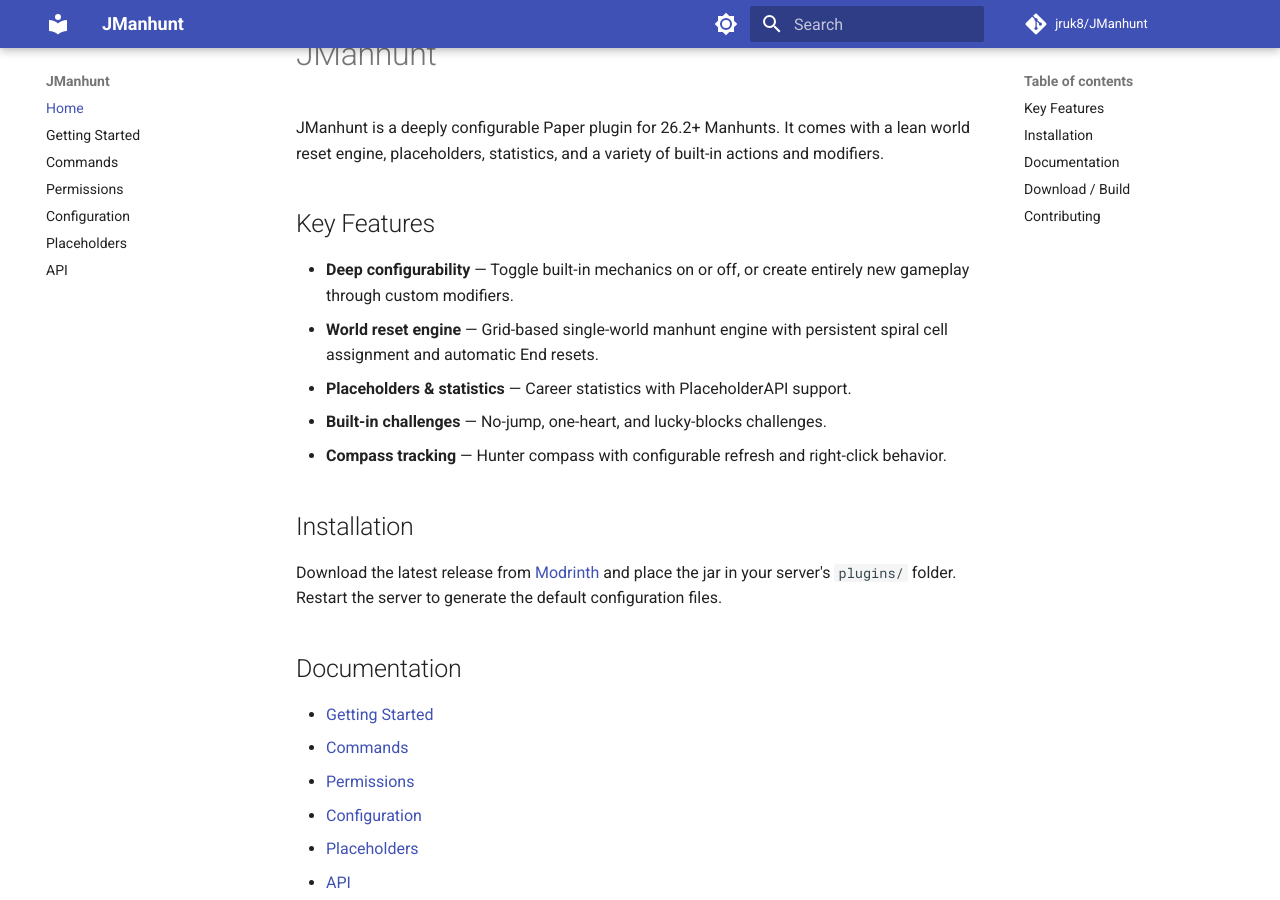
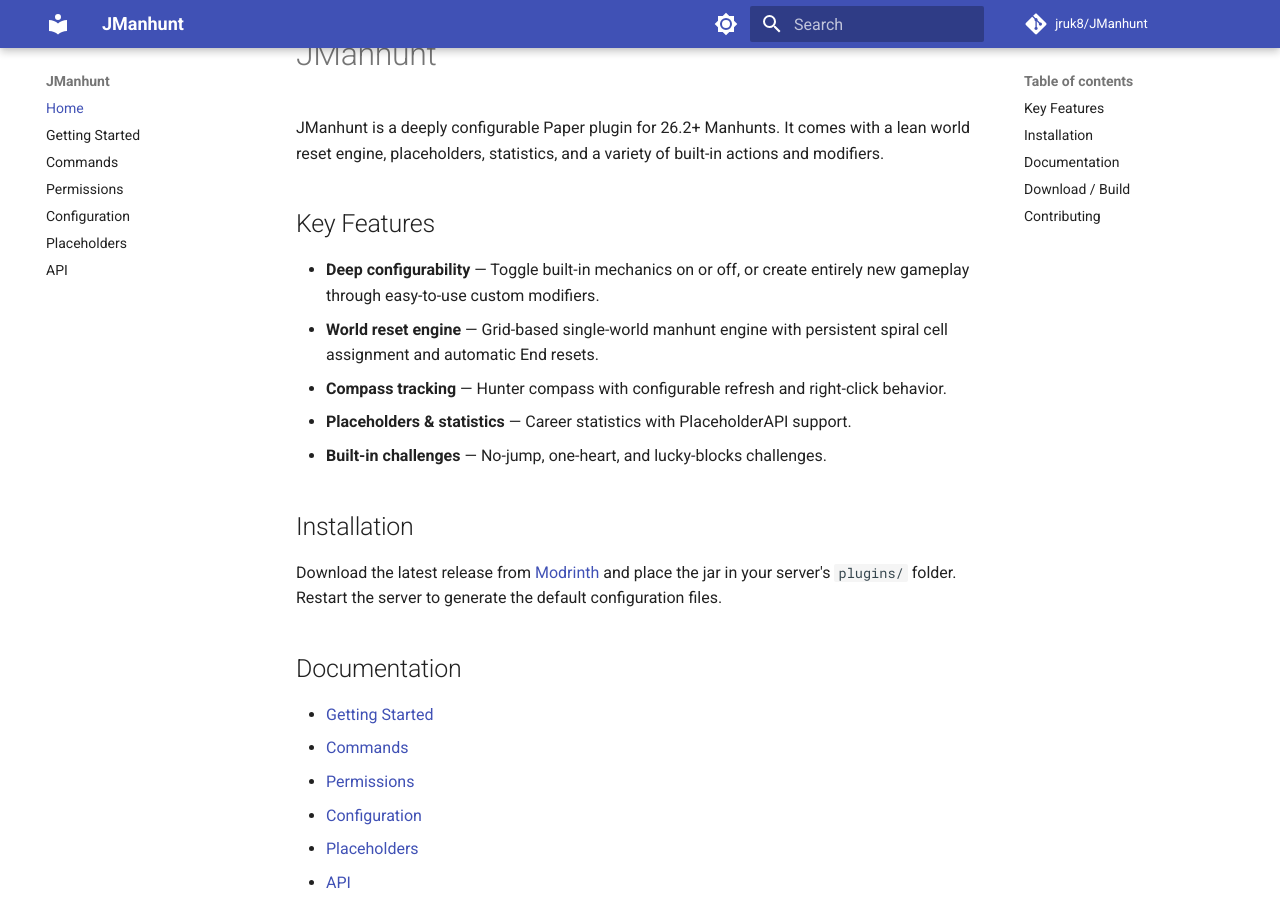
Before and after one commit to jruk8/JManhunt, an MkDocs documentation site: the page built from docs/index.md, in a window 1280 px wide and 900 px high, scrolled down 448 px. Built offline with MkDocs 1.6.1 and Material for MkDocs 9.7.7, drawn with Linux system fonts in a browser that asks for light colours; comment, search, counter and statistics services are not loaded.

Commit message:
docs: update README.md and index.md

```diff
--- a/docs/index.md
+++ b/docs/index.md
@@ -8,14 +8,14 @@ built-in actions and modifiers.
 ## Key Features
 
 - **Deep configurability** — Toggle built-in mechanics on or off, or create
-  entirely new gameplay through custom modifiers.
+  entirely new gameplay through easy-to-use custom modifiers.
 - **World reset engine** — Grid-based single-world manhunt engine with
   persistent spiral cell assignment and automatic End resets.
+- **Compass tracking** — Hunter compass with configurable refresh and
+  right-click behavior.
 - **Placeholders & statistics** — Career statistics with PlaceholderAPI
   support.
 - **Built-in challenges** — No-jump, one-heart, and lucky-blocks challenges.
-- **Compass tracking** — Hunter compass with configurable refresh and
-  right-click behavior.
 
 ## Installation
 
```
Also changed, not shown: README.md (+4 -3 lines).
